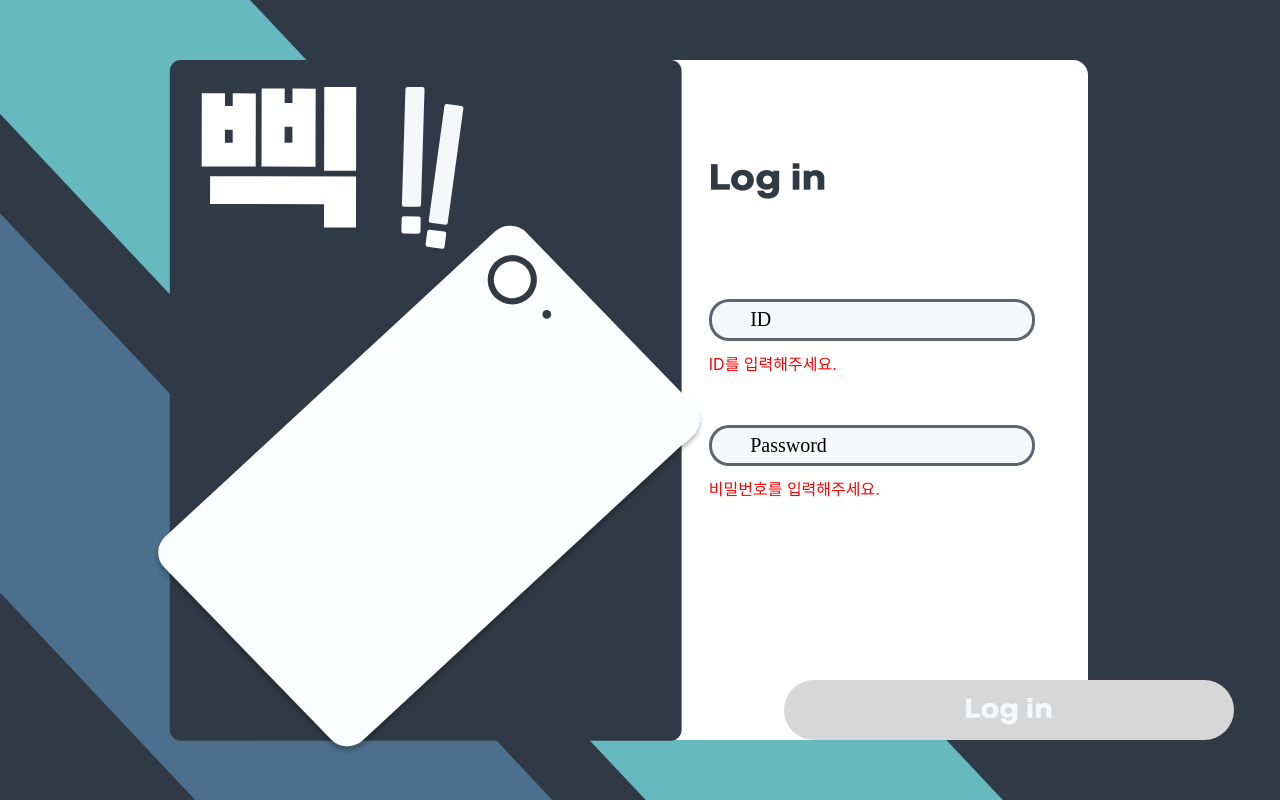
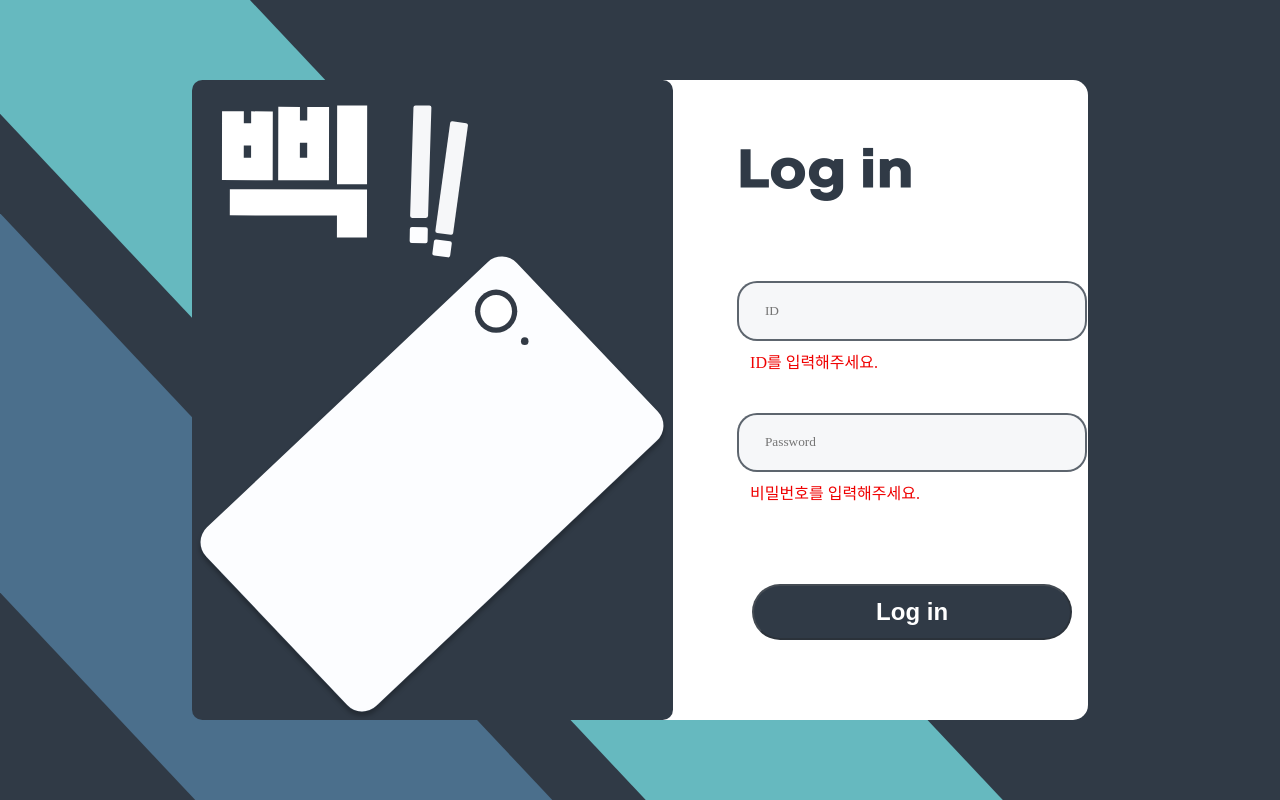
Before and after one commit to 8Bit-beep/BBEEP_Web, a React (Create React App) app: page /Login in a window 1280 px wide. Built offline with nearby package versions, Linux system fonts and the light colour scheme.

Commit message:
design :: LoginComplete

```diff
--- a/src/Components/Login/Login.jsx
+++ b/src/Components/Login/Login.jsx
@@ -1,5 +1,5 @@
 import "../../style/Login.style/Login.css";
-import Logo from "../../img/Bbeep.svg";
+import Logo from "../../img/Logo.svg";
 import { useEffect, useState } from "react";
 import { showToast } from "../../lib/Swal/Swal";
 
@@ -47,13 +47,13 @@ const Login = () => {
   const onClickConfirmButton = () => {
     const ID = document.getElementById("id");
     const PW = document.getElementById("pw");
-    if (id == User.id && pw == User.pw) {
-      showToast("success", "Login Sex!");
+    if (id === User.id && pw === User.pw) {
+      showToast("success", "Login");
     } else if (id !== User.id && pw === User.pw) {
-      showToast("error", "ID Sex");
+      showToast("error", "ID");
       ID.value = null;
     } else {
-      showToast("error", "PW Sex");
+      showToast("error", "PW");
       PW.value = null;
     }
   };
--- a/src/style/Login.style/Login.css
+++ b/src/style/Login.style/Login.css
@@ -8,7 +8,6 @@
 .LoginWrapper {
   width: 100%;
   height: 100vh;
-
   background-image: url("../../img/bbeepbackground.svg");
   background-repeat: no-repeat;
   background-size: cover;
@@ -17,112 +16,86 @@
 }
 
 .LoginWrap {
-  width: 70%;
-  height: 85%;
-  background-color: #fff;
+  width: calc(100vw - 30vw);
+  height: calc(100vh - 20vh);
+
+  background: #fff;
+
+  margin: 0 auto;
 
   align-self: center;
-  margin: 0 auto;
 
   display: flex;
   flex-direction: row;
-  justify-content: space-between;
 
-  border: none;
   border-radius: 15px;
 }
 
-.LoginWrap > img {
-  width: 100%;
-  height: 102.3%;
-  margin-left: -4.8%;
-}
+.InputWrap {
+  margin-left: 5vw;
+  margin-top: 8vh;
 
-.InputWrap {
   display: flex;
   flex-direction: column;
 }
 
-.InputWrap > h1 {
+h1 {
   color: #303a46;
   font-family: "SBAggroB";
-  font-size: 2rem;
-  font-weight: 500;
-
-  display: block;
-  margin-right: 400px;
-  margin-top: 100px;
+  font-size: 3rem;
+  font-style: normal;
+  font-weight: 400;
 }
 
-.InputWrap > input {
-  width: 22vw;
-  height: 4vw;
+input {
+  width: calc(100vw - 75vw);
+  height: calc(100vh - 93vh);
 
   border-radius: 20px;
-  border: 3px solid rgba(48, 58, 70, 0.77);
+  border: 2px solid rgba(48, 58, 70, 0.77);
   background: #f6f7f9;
 
-  padding-left: 3vw;
+  padding-left: 2vw;
 
-  color: #000;
-  font-family: Sathu;
-  font-size: 20px;
-  font-style: normal;
-  font-weight: 400;
-  line-height: normal;
+  font-family: "Sathu";
+  font-weight: 1.5rem;
+}
 
+input::placeholder {
+  font-family: "Sathu";
+  font-weight: 1.5rem;
+}
+
+input:focus {
   outline: none;
 }
 
 .ID {
-  margin-top: 100px;
+  margin-top: 10vh;
 }
 
 .PW {
-  margin-top: 50px;
-}
-
-.InputWrap > input::placeholder {
-  color: #000;
-  font-family: Sathu;
-  font-size: 20px;
-  font-style: normal;
-  font-weight: 400;
-  line-height: normal;
+  margin-top: 5vh;
 }
 
 .errorMessageWrap {
-  font-size: 1rem;
-  color: red;
-  margin-top: 10px;
+  font-family: "Sathu";
+
+  color: #ef0000;
+  margin-left: 1vw;
+  margin-top: 1vh;
 }
 
 .LoginBtn {
-  width: 450px;
-  height: 60px;
-  flex-shrink: 0;
+  margin: 10vh auto;
+  width: calc(100vw - 75vw);
+  height: 7vh;
 
   border-radius: 30px;
   background: #303a46;
 
-  color: #f6f7f9;
-  font-family: "SBAggroB";
+  color: #fff;
+  font-size: "SBAggroB";
   font-size: 1.5rem;
-  font-style: normal;
-  font-weight: 400;
-  line-height: normal;
-  margin-top: 180px;
-  margin-left: 75px;
+  font-weight: 600;
 }
-
-.LoginBtn:disabled {
-  background: #d7d7d7;
-  border: none;
-}
-
-.swalError-lg {
-  width: 300px;
-  font-size: 0.7rem;
-  display: flex;
-  flex-direction: row;
-}
```
Also changed, not shown: src/img/Bbeep.svg (deleted), src/img/Logo.svg (added).
